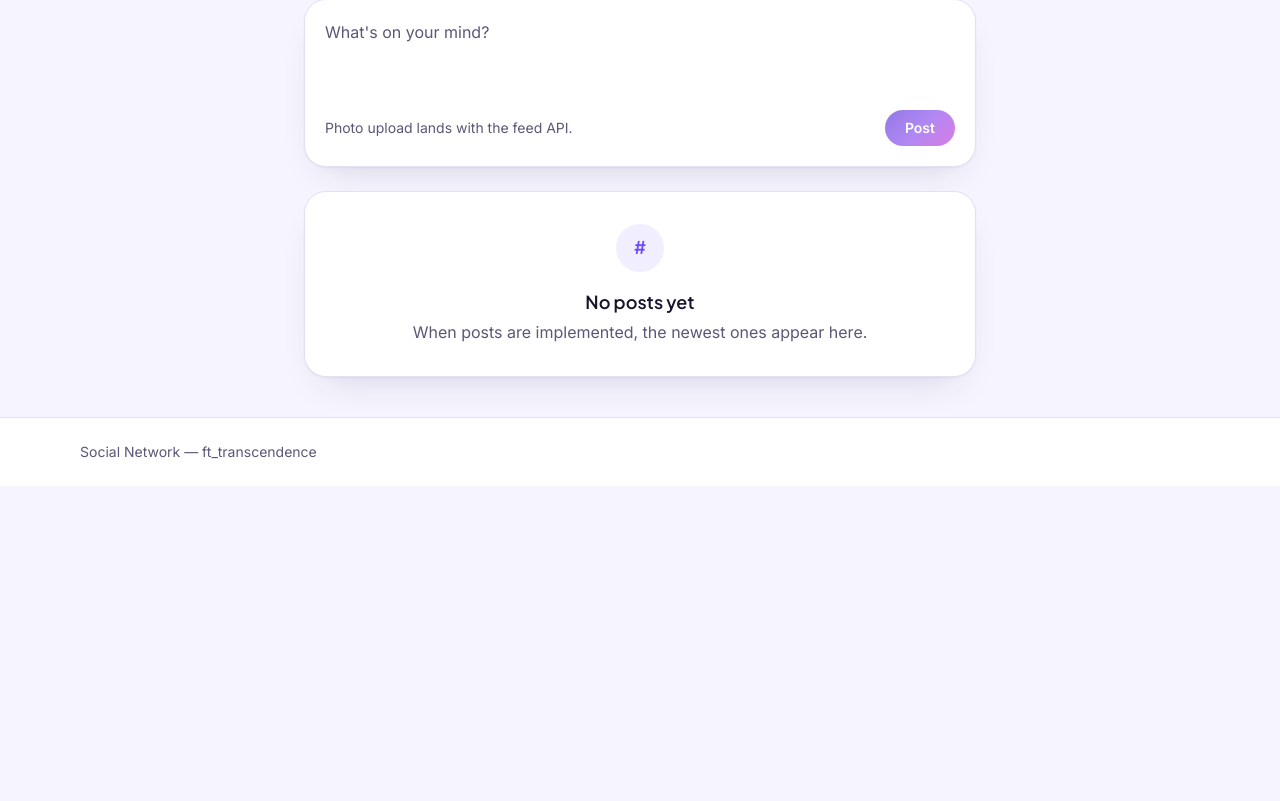
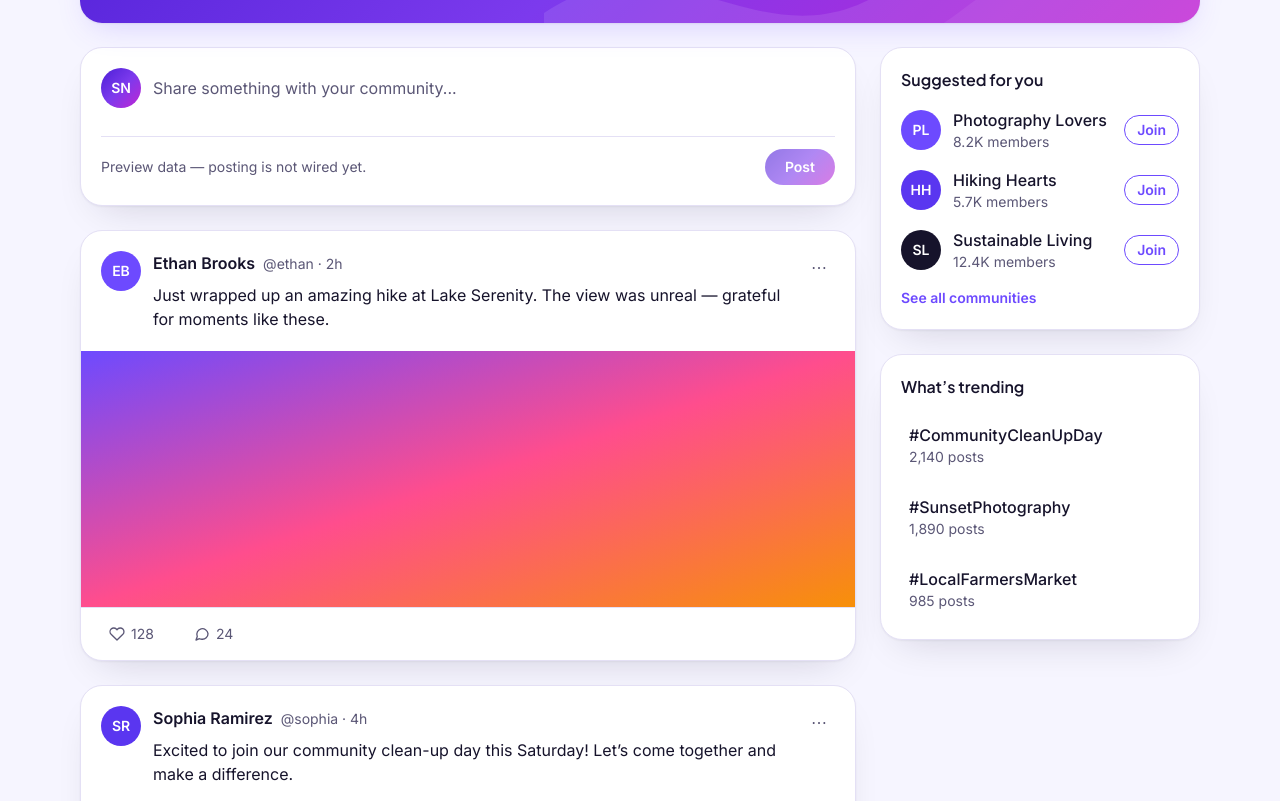
Before and after one commit to jiyan-0525/ft_transcendence, a React (Vite) app in the folder packages/web/: page / in a window 1280 px wide. Shown: the part 359-1160 px from the top of the page. Before the commit the page ends 845 px from the top, so only its background shows below. Built offline with nearby package versions, Linux system fonts and the light colour scheme.

Commit message:
feat(web): apply the Canva home-feed layout to the feed page

```diff
--- a/packages/web/src/pages/FeedPage.tsx
+++ b/packages/web/src/pages/FeedPage.tsx
@@ -1,8 +1,181 @@
+type Post = {
+  id: string
+  author: string
+  handle: string
+  time: string
+  initials: string
+  avatarClass: string
+  body: string
+  mediaClass: string
+  likes: number
+  comments: number
+}
+
+const posts: Post[] = [
+  {
+    id: 'p1',
+    author: 'Ethan Brooks',
+    handle: '@ethan',
+    time: '2h',
+    initials: 'EB',
+    avatarClass: 'bg-brand',
+    body: 'Just wrapped up an amazing hike at Lake Serenity. The view was unreal — grateful for moments like these.',
+    mediaClass: 'bg-gradient-to-br from-brand via-accent to-warning',
+    likes: 128,
+    comments: 24,
+  },
+  {
+    id: 'p2',
+    author: 'Sophia Ramirez',
+    handle: '@sophia',
+    time: '4h',
+    initials: 'SR',
+    avatarClass: 'bg-brand-strong',
+    body: 'Excited to join our community clean-up day this Saturday! Let’s come together and make a difference.',
+    mediaClass: 'bg-gradient-to-br from-mint via-brand to-accent',
+    likes: 96,
+    comments: 18,
+  },
+]
+
+const suggestions = [
+  {
+    name: 'Photography Lovers',
+    members: '8.2K members',
+    initials: 'PL',
+    className: 'bg-brand',
+  },
+  {
+    name: 'Hiking Hearts',
+    members: '5.7K members',
+    initials: 'HH',
+    className: 'bg-brand-strong',
+  },
+  {
+    name: 'Sustainable Living',
+    members: '12.4K members',
+    initials: 'SL',
+    className: 'bg-ink',
+  },
+]
+
+const trends = [
+  { tag: '#CommunityCleanUpDay', posts: '2,140 posts' },
+  { tag: '#SunsetPhotography', posts: '1,890 posts' },
+  { tag: '#LocalFarmersMarket', posts: '985 posts' },
+]
+
+function HeartIcon() {
+  return (
+    <svg
+      aria-hidden="true"
+      viewBox="0 0 24 24"
+      className="h-4 w-4"
+      fill="none"
+      stroke="currentColor"
+      strokeWidth="2"
+      strokeLinecap="round"
+      strokeLinejoin="round"
+    >
+      <path d="M20.8 4.6a5.5 5.5 0 0 0-7.8 0L12 5.7l-1-1.1a5.5 5.5 0 0 0-7.8 7.8l1.1 1L12 21l7.7-7.6 1.1-1a5.5 5.5 0 0 0 0-7.8Z" />
+    </svg>
+  )
+}
+
+function CommentIcon() {
+  return (
+    <svg
+      aria-hidden="true"
+      viewBox="0 0 24 24"
+      className="h-4 w-4"
+      fill="none"
+      stroke="currentColor"
+      strokeWidth="2"
+      strokeLinecap="round"
+      strokeLinejoin="round"
+    >
+      <path d="M21 11.5a8.4 8.4 0 0 1-9 8.4 9 9 0 0 1-3.7-.8L3 21l1.9-5.3A8.4 8.4 0 1 1 21 11.5Z" />
+    </svg>
+  )
+}
+
+function PostCard({ post }: { post: Post }) {
+  return (
+    <article className="overflow-hidden rounded-lg border border-line bg-surface shadow-card">
+      <div className="flex items-start gap-3 p-4 sm:p-5">
+        <span
+          aria-hidden="true"
+          className={`grid h-10 w-10 shrink-0 place-items-center rounded-full text-sm font-semibold text-white ${post.avatarClass}`}
+        >
+          {post.initials}
+        </span>
+
+        <div className="min-w-0 flex-1">
+          <div className="flex flex-wrap items-baseline gap-x-2">
+            <p className="font-semibold text-ink">{post.author}</p>
+            <p className="text-sm text-ink-muted">
+              {post.handle} · {post.time}
+            </p>
+          </div>
+          <p className="mt-2 text-ink">{post.body}</p>
+        </div>
+
+        <button
+          type="button"
+          aria-label={`More options for ${post.author}`}
+          className="rounded-full px-2 py-1 text-ink-muted transition-colors hover:bg-surface-muted hover:text-ink"
+        >
+          <span aria-hidden="true">⋯</span>
+        </button>
+      </div>
+
+      <div aria-hidden="true" className={`h-56 w-full sm:h-64 ${post.mediaClass}`} />
+
+      <div className="flex items-center gap-6 border-t border-line px-4 py-3 text-sm text-ink-muted sm:px-5">
+        <button
+          type="button"
+          className="inline-flex items-center gap-1.5 rounded-full px-2 py-1 transition-colors hover:text-accent"
+        >
+          <HeartIcon />
+          <span>{post.likes}</span>
+          <span className="sr-only"> likes</span>
+        </button>
+        <button
+          type="button"
+          className="inline-flex items-center gap-1.5 rounded-full px-2 py-1 transition-colors hover:text-brand"
+        >
+          <CommentIcon />
+          <span>{post.comments}</span>
+          <span className="sr-only"> comments</span>
+        </button>
+      </div>
+    </article>
+  )
+}
+
 export default function FeedPage() {
   return (
-    <div className="mx-auto max-w-2xl space-y-6">
-      {/* Hero */}
-      <section className="rounded-lg bg-aurora p-6 text-white shadow-soft sm:p-8">
+    <div className="flex flex-col gap-6">
+      {/* Hero with decorative aurora waves */}
+      <section className="relative overflow-hidden rounded-lg bg-aurora px-6 py-10 text-white shadow-soft sm:px-10 sm:py-14">
+        <svg
+          aria-hidden="true"
+          viewBox="0 0 800 400"
+          className="pointer-events-none absolute -right-24 -top-10 h-[150%] w-[70%] text-white/10"
+          fill="none"
+        >
+          <path
+            d="M0 300 C 150 200, 250 380, 400 260 S 650 120, 800 220 L 800 400 L 0 400 Z"
+            fill="currentColor"
+          />
+          <path
+            d="M0 340 C 180 260, 300 420, 460 300 S 700 200, 800 280 L 800 400 L 0 400 Z"
+            fill="currentColor"
+            opacity="0.6"
+          />
+        </svg>
+
+        <div className="relative max-w-xl">
           <p className="text-sm font-medium uppercase tracking-wider text-white/80">
             Home feed
           </p>
@@ -13,22 +186,35 @@ export default function FeedPage() {
             Share a photo or a thought, catch up with friends and follow the
             communities you care about.
           </p>
+        </div>
       </section>
 
+      <div className="grid gap-6 lg:grid-cols-[minmax(0,1fr)_20rem]">
+        {/* Main column */}
+        <div className="space-y-6">
           {/* Composer */}
           <section className="rounded-lg border border-line bg-surface p-4 shadow-card sm:p-5">
+            <div className="flex items-start gap-3">
+              <span
+                aria-hidden="true"
+                className="grid h-10 w-10 shrink-0 place-items-center rounded-full bg-aurora text-sm font-semibold text-white"
+              >
+                SN
+              </span>
               <label htmlFor="composer" className="sr-only">
                 Write a post
               </label>
               <textarea
                 id="composer"
-          rows={3}
-          placeholder="What's on your mind?"
-          className="w-full resize-none bg-transparent text-ink placeholder:text-ink-muted focus:outline-none"
+                rows={2}
+                placeholder="Share something with your community..."
+                className="min-h-11 w-full resize-none bg-transparent pt-2 text-ink placeholder:text-ink-muted focus:outline-none"
               />
-        <div className="mt-3 flex flex-wrap items-center justify-between gap-3">
+            </div>
+
+            <div className="mt-3 flex flex-wrap items-center justify-between gap-3 border-t border-line pt-3">
               <span className="text-sm text-ink-muted">
-            Photo upload lands with the feed API.
+                Preview data — posting is not wired yet.
               </span>
               <button
                 type="button"
@@ -40,21 +226,67 @@ export default function FeedPage() {
             </div>
           </section>
 
-      {/* Empty state */}
-      <section className="rounded-lg border border-line bg-surface p-8 text-center shadow-card">
+          {posts.map((post) => (
+            <PostCard key={post.id} post={post} />
+          ))}
+        </div>
+
+        {/* Sidebar */}
+        <aside className="space-y-6 lg:sticky lg:top-24 lg:self-start">
+          <section className="rounded-lg border border-line bg-surface p-5 shadow-card">
+            <h2 className="font-display text-base font-semibold text-ink">
+              Suggested for you
+            </h2>
+            <ul className="mt-4 space-y-4">
+              {suggestions.map((item) => (
+                <li key={item.name} className="flex items-center gap-3">
                   <span
                     aria-hidden="true"
-          className="mx-auto grid h-12 w-12 place-items-center rounded-full bg-surface-muted text-lg font-bold text-brand"
+                    className={`grid h-10 w-10 shrink-0 place-items-center rounded-full text-sm font-semibold text-white ${item.className}`}
                   >
-          #
+                    {item.initials}
                   </span>
-        <p className="mt-4 font-display text-lg font-semibold text-ink">
-          No posts yet
-        </p>
-        <p className="mt-1 text-ink-muted">
-          When posts are implemented, the newest ones appear here.
-        </p>
+                  <div className="min-w-0 flex-1">
+                    <p className="truncate font-medium text-ink">{item.name}</p>
+                    <p className="text-sm text-ink-muted">{item.members}</p>
+                  </div>
+                  <button
+                    type="button"
+                    className="rounded-full border border-brand px-3 py-1 text-sm font-semibold text-brand transition-colors hover:bg-surface-muted"
+                  >
+                    Join
+                  </button>
+                </li>
+              ))}
+            </ul>
+            <button
+              type="button"
+              className="mt-4 text-sm font-semibold text-brand hover:underline"
+            >
+              See all communities
+            </button>
           </section>
+
+          <section className="rounded-lg border border-line bg-surface p-5 shadow-card">
+            <h2 className="font-display text-base font-semibold text-ink">
+              What’s trending
+            </h2>
+            <ul className="mt-4 space-y-3">
+              {trends.map((trend) => (
+                <li key={trend.tag}>
+                  <button
+                    type="button"
+                    className="w-full rounded-md px-2 py-2 text-left transition-colors hover:bg-surface-muted"
+                  >
+                    <p className="font-medium text-ink">{trend.tag}</p>
+                    <p className="text-sm text-ink-muted">{trend.posts}</p>
+                  </button>
+                </li>
+              ))}
+            </ul>
+          </section>
+        </aside>
+      </div>
     </div>
   )
 }
```
Also changed, not shown: 2 other files (tests, documents, lock files or other folders). Lines whose indentation alone changed are shown as unchanged.
